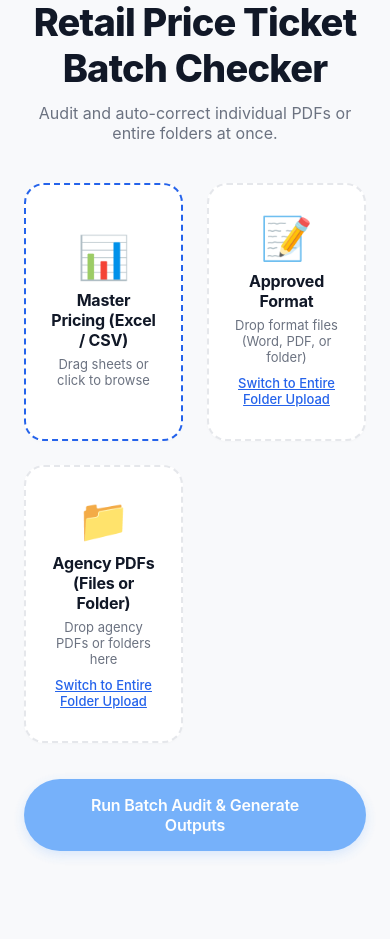
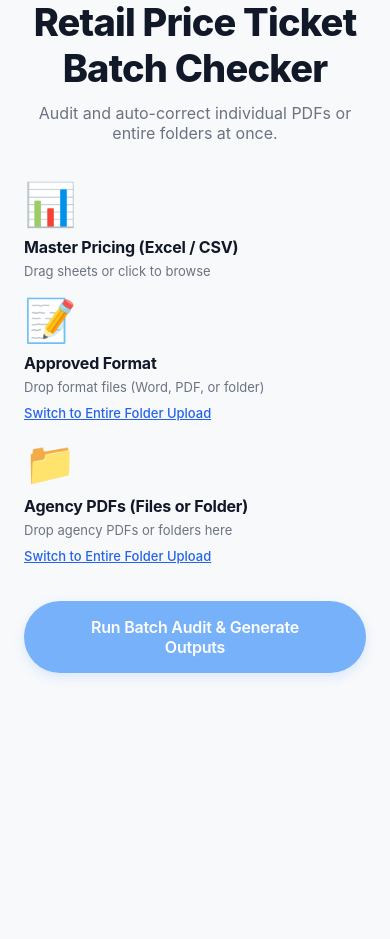
Before and after one commit to Yatendrak22/Price-ticket-review, a Flask app: page / in a window 390 px wide. Shown: the part 49-988 px from the top of the page. After the commit the page ends 728 px from the top, so only its background shows below. Run offline with Flask 3, Linux system fonts and the light colour scheme.

Commit message:
Revise layout and styles in index.html
Updated container max-width and modified upload grid layout to support three columns. Adjusted styles for responsiveness on smaller screens.

```diff
--- a/templates/index.html
+++ b/templates/index.html
@@ -38,9 +38,9 @@
             align-items: center;
         }
 
-        .container {
+                .container {
             width: 100%;
-            max-width: 900px;
+            max-width: 1120px;
         }
 
         header {
@@ -64,27 +64,16 @@
 
         .upload-grid {
             display: grid;
-            grid-template-columns: 1fr 1fr;
-            gap: 24px;
+            grid-template-columns: repeat(3, 1fr);
+            gap: 20px;
             margin-bottom: 24px;
         }
 
-        .dropzone {
-            background: #FFFFFF;
-            border: 2px dashed #E5E7EB;
-            border-radius: var(--radius);
-            padding: 32px 24px;
-            text-align: center;
-            cursor: pointer;
-            transition: all 0.2s ease;
-            position: relative;
-            box-shadow: 0 1px 3px rgba(0, 0, 0, 0.02);
-            min-height: 180px;
-            display: flex;
-            flex-direction: column;
-            align-items: center;
-            justify-content: center;
-        }
+        @media (max-width: 860px) {
+            .upload-grid {
+                grid-template-columns: 1fr;
+            }
+        }        }
 
         .dropzone.active-border,
         .dropzone:hover,
```
